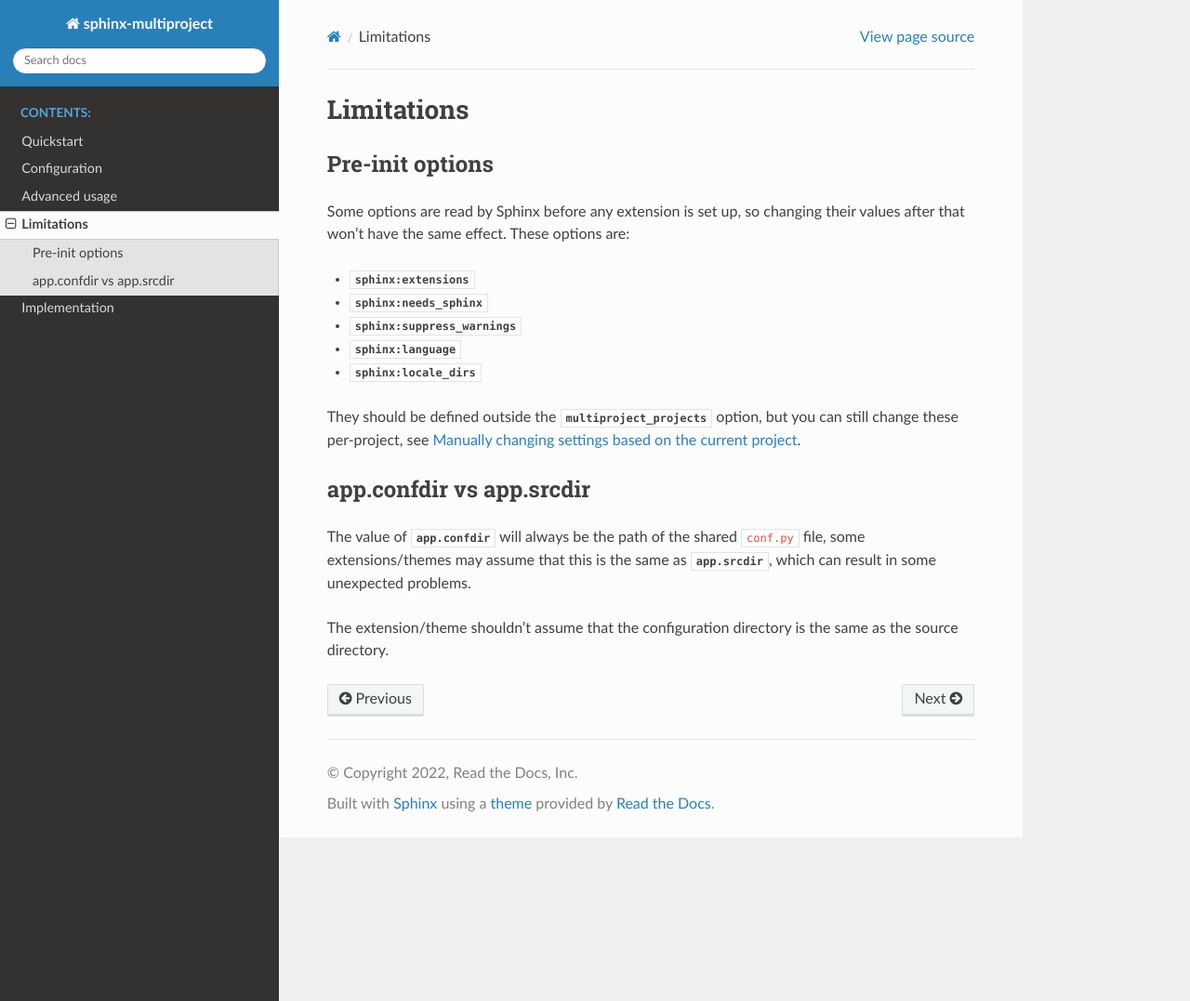
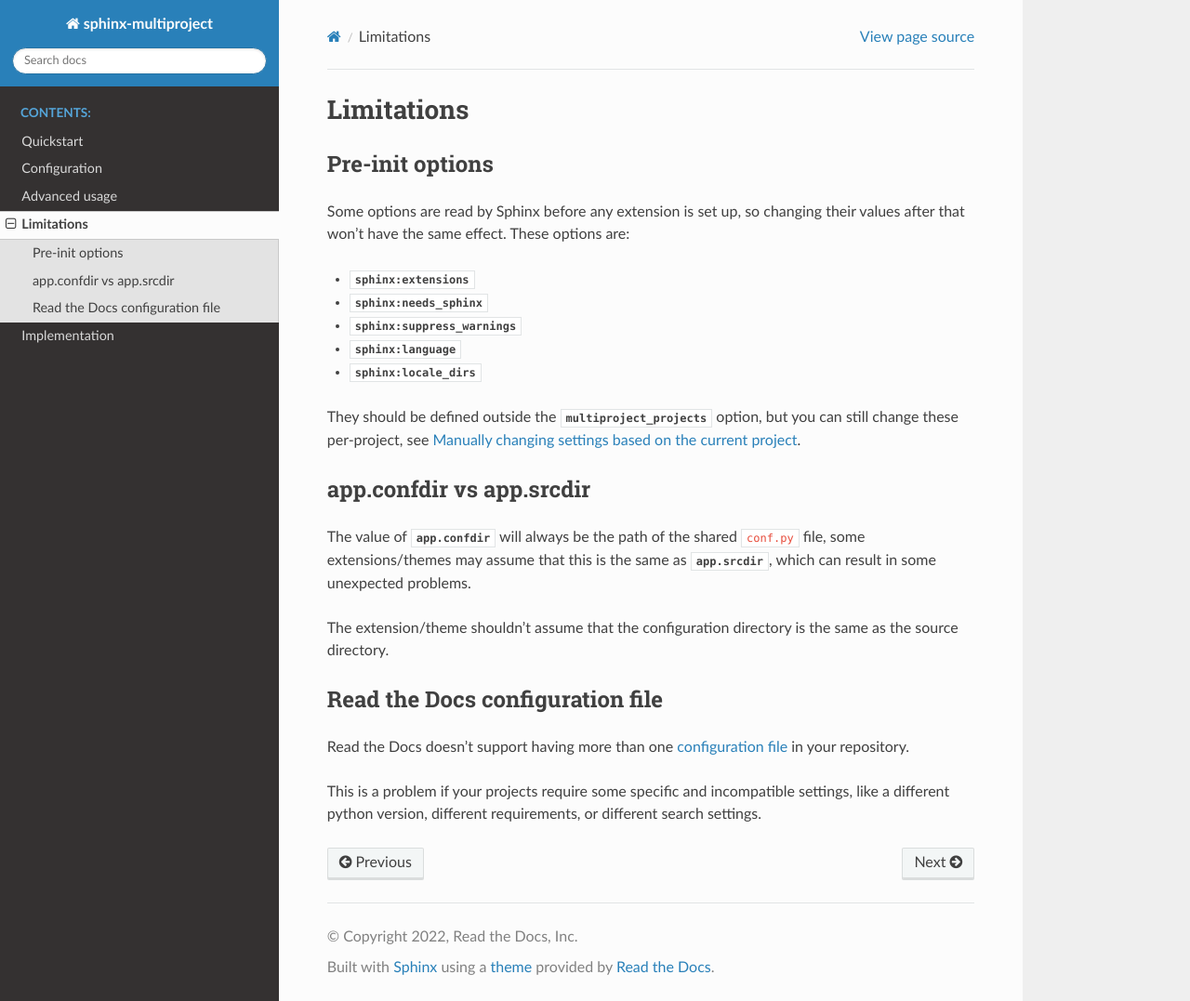
Before and after one commit to readthedocs/sphinx-multiproject, a Sphinx documentation site: the page built from docs/limitations.rst, in a window 1280 px wide and 1077 px high. Shown: the whole window at 93% size. Built offline with Sphinx 7.4.7 and the Read the Docs theme 2.0.0, drawn with Linux system fonts in a browser that asks for light colours.

Commit message:
Mention limitation on rtd

```diff
--- a/docs/limitations.rst
+++ b/docs/limitations.rst
@@ -29,3 +29,15 @@ which can result in some unexpected problems.
 
 The extension/theme shouldn't assume that the configuration directory
 is the same as the source directory.
+
+Read the Docs configuration file
+--------------------------------
+
+Read the Docs doesn't support having more than one
+`configuration file`_ in your repository.
+
+This is a problem if your projects require some specific and incompatible
+settings, like a different python version, different requirements,
+or different search settings.
+
+.. _configuration file: https://docs.readthedocs.io/en/stable/config-file/v2.html
```
